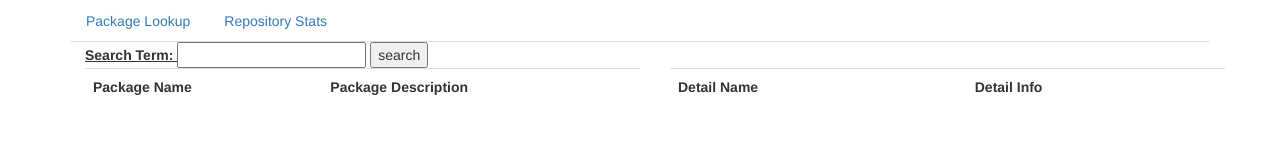
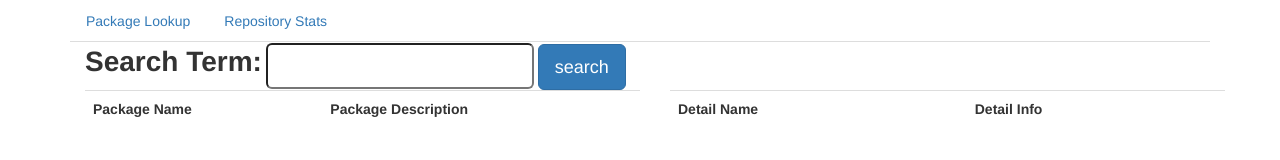
Before and after one commit to pcote/AptPackageShow, a plain HTML site: page roles/aps/files/static/index.html in a window 1280 px wide. Drawn offline with nearby package versions, Linux system fonts and the light colour scheme; no server answers.

Commit message:
Aesthetic tweaks on the seach box.

```diff
--- a/roles/aps/files/static/searchbox/searchbox.html
+++ b/roles/aps/files/static/searchbox/searchbox.html
@@ -1,3 +1,3 @@
-<b><u>Search Term: </u></b>
-<input class="input" type="text" ng-model="sbc.searchTerm"/>
-<button ng-click="sbc.searchClick()">search</button>
+<span style="font-size:28px"><b>Search Term:</b></span>
+<input class="input input-lg" type="text" ng-model="sbc.searchTerm"/>
+<button class="btn btn-lg btn-primary" ng-click="sbc.searchClick()">search</button>
```
